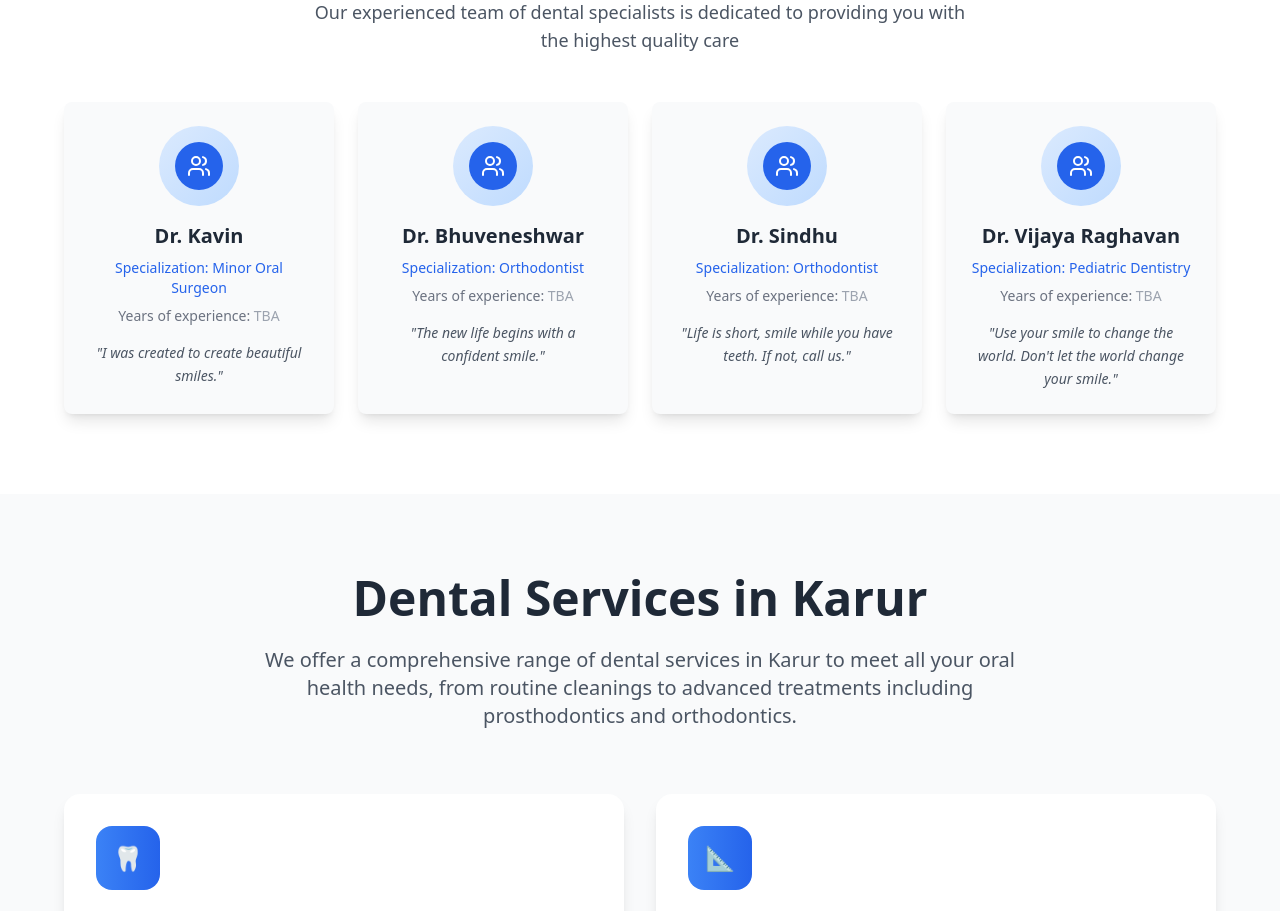
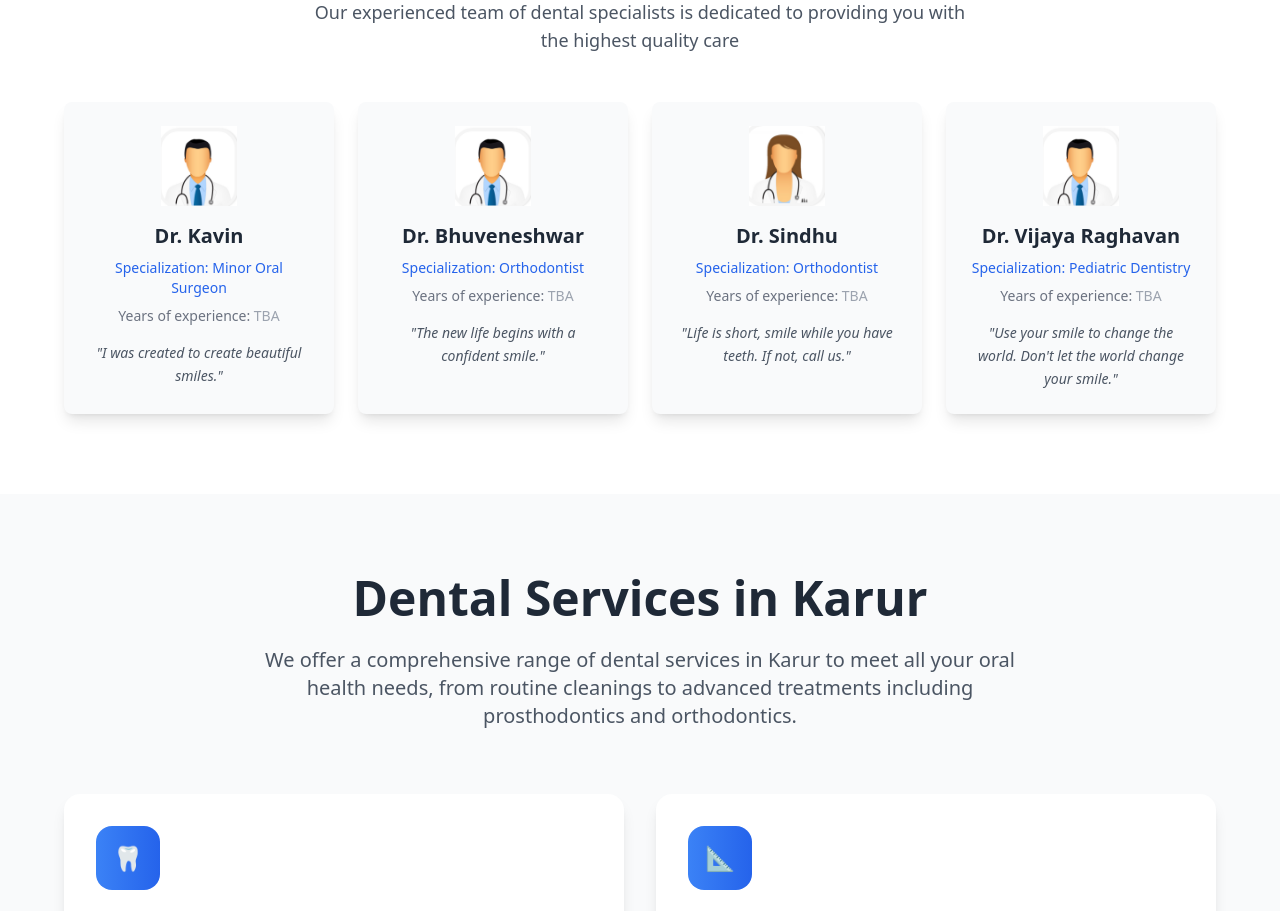
Before and after one commit to arj76/rasi-smile-website, a React (Vite) app: page / in a window 1280 px wide. Shown: the part 2060-2971 px from the top of the page. Built offline with nearby package versions, Linux system fonts and the light colour scheme.

Commit message:
Refactor: Replace consultant images
Replaced the default consultant images with dentist figures, using the provided female image for Dr. Sindhu.

```diff
--- a/src/components/About.tsx
+++ b/src/components/About.tsx
@@ -8,21 +8,29 @@ const About = () => {
       name: "Dr. Kavin",
       specialization: "Minor Oral Surgeon",
       quote: "I was created to create beautiful smiles.",
+      image: "/lovable-uploads/aedb9b21-3679-4377-b394-7cc93a6dfc1c.png",
+      alt: "Male dentist icon"
     },
     {
       name: "Dr. Bhuveneshwar",
       specialization: "Orthodontist",
       quote: "The new life begins with a confident smile.",
+      image: "/lovable-uploads/aedb9b21-3679-4377-b394-7cc93a6dfc1c.png",
+      alt: "Male dentist icon"
     },
     {
       name: "Dr. Sindhu",
       specialization: "Orthodontist",
       quote: "Life is short, smile while you have teeth. If not, call us.",
+      image: "/lovable-uploads/b27d6f56-197c-47d7-bd8c-04ea5f8dcaf6.png",
+      alt: "Female dentist icon"
     },
     {
       name: "Dr. Vijaya Raghavan",
       specialization: "Pediatric Dentistry",
       quote: "Use your smile to change the world. Don't let the world change your smile.",
+      image: "/lovable-uploads/aedb9b21-3679-4377-b394-7cc93a6dfc1c.png",
+      alt: "Male dentist icon"
     },
   ];
 
@@ -165,10 +173,12 @@ const About = () => {
                   style={{ animationDelay: `${index * 0.1}s` }}
                 >
                   <CardContent className="p-6 text-center">
-                    <div className="w-20 h-20 bg-gradient-to-br from-blue-100 to-blue-200 dark:from-blue-900 dark:to-blue-800 rounded-full mx-auto mb-4 flex items-center justify-center">
-                      <div className="w-12 h-12 bg-blue-600 dark:bg-blue-400 rounded-full flex items-center justify-center">
-                        <Users className="w-6 h-6 text-white dark:text-gray-900" />
-                      </div>
+                    <div className="w-20 h-20 mx-auto mb-4 flex items-center justify-center">
+                      <img
+                        src={consultant.image}
+                        alt={consultant.alt}
+                        className="w-full h-full object-contain"
+                      />
                     </div>
 
                     <h4 className="text-xl font-bold text-gray-800 dark:text-white mb-2">
```
Also changed, not shown: public/lovable-uploads/aedb9b21-3679-4377-b394-7cc93a6dfc1c.png (added), public/lovable-uploads/b27d6f56-197c-47d7-bd8c-04ea5f8dcaf6.png (added).
